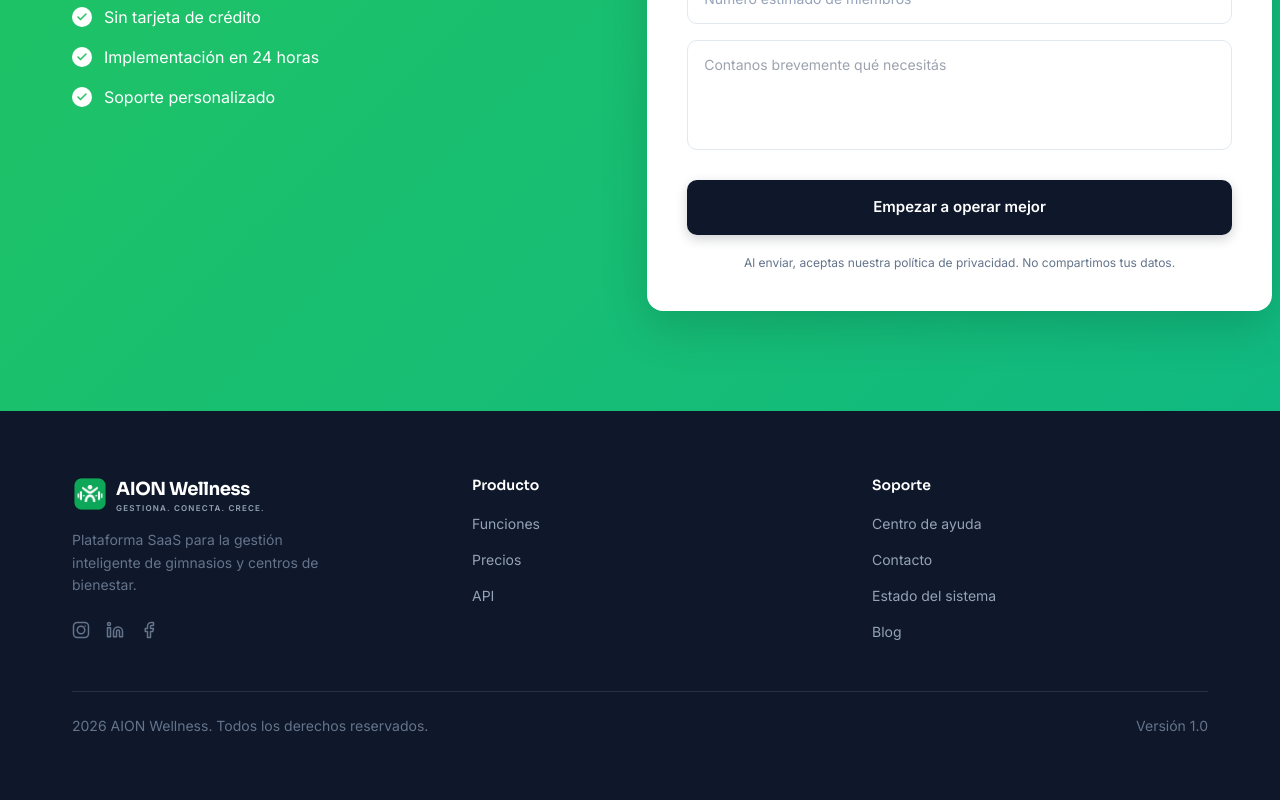
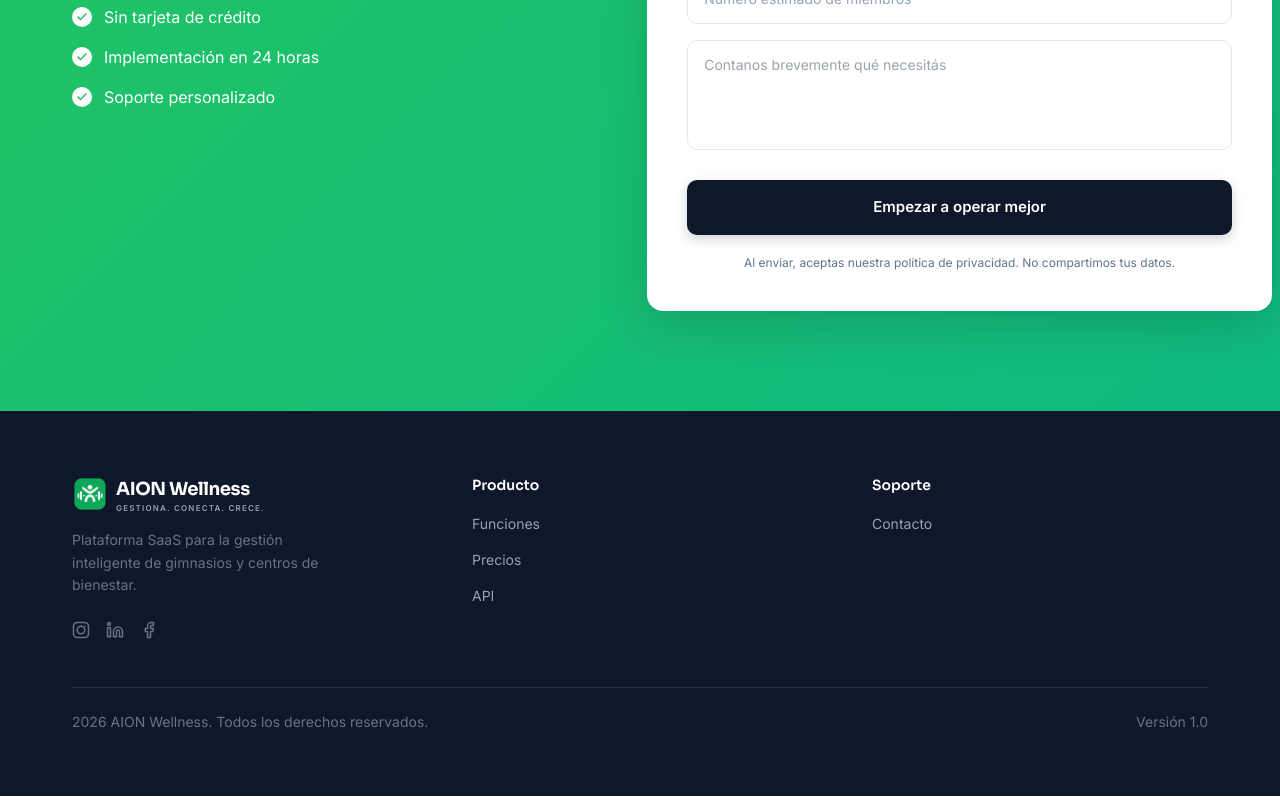
Before and after one commit to nextwrld/aion-landing, a React (Vite) app: page / in a window 1280 px wide. Shown: the part 5303-6103 px from the top of the page. Built offline with nearby package versions, Linux system fonts and the light colour scheme.

Commit message:
fix: simplify support links in content for AION Wellness

```diff
--- a/src/i18n/content.ts
+++ b/src/i18n/content.ts
@@ -235,10 +235,7 @@ export const content = {
       supportTitle: "Soporte",
       productLinks: ["Funciones", "Precios", "API"],
       supportLinks: [
-        "Centro de ayuda",
-        "Contacto",
-        "Estado del sistema",
-        "Blog",
+        "Contacto"
       ],
       rights: "2026 AION Wellness. Todos los derechos reservados.",
       version: "Versión 1.0",
@@ -476,7 +473,7 @@ export const content = {
       productTitle: "Product",
       supportTitle: "Support",
       productLinks: ["Features", "Pricing", "API"],
-      supportLinks: ["Help center", "Contact", "System status", "Blog"],
+      supportLinks: ["Contact"],
       rights: "2026 AION Wellness. All rights reserved.",
       version: "Version 1.0",
     },
```
